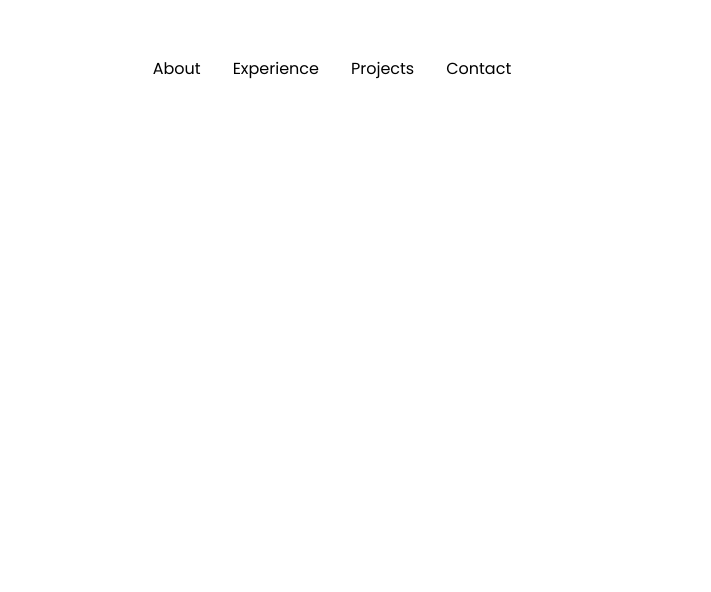
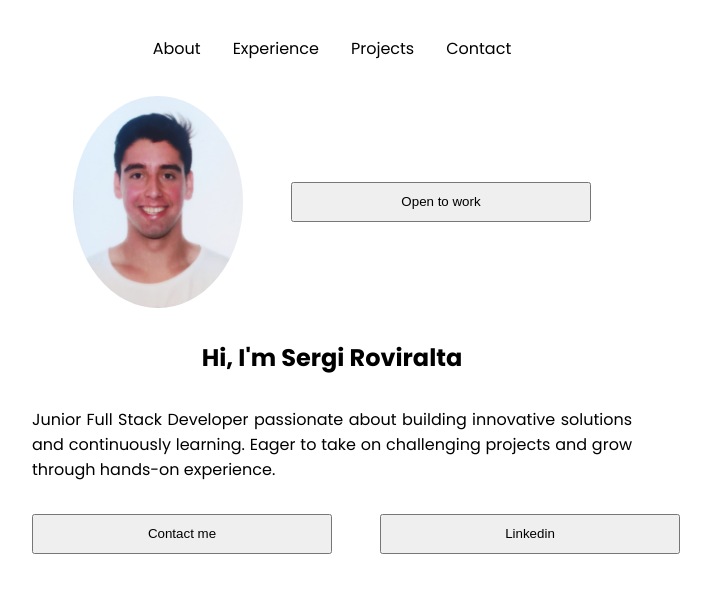
Before and after one commit to roviralta/my-portfolio, a React (Create React App) app: page / in a window 1280 px wide. Shown: the top 592 px of the page, without its empty margins (308-1019 px from the left). Built offline with nearby package versions, Linux system fonts and the light colour scheme.

Commit message:
navbar completed and start about section

```diff
--- a/package.json
+++ b/package.json
@@ -8,6 +8,7 @@
     "@testing-library/user-event": "^13.5.0",
     "react": "^18.3.1",
     "react-dom": "^18.3.1",
+    "react-icons": "^5.3.0",
     "react-scripts": "5.0.1",
     "web-vitals": "^2.1.4"
   },
--- a/src/App.js
+++ b/src/App.js
@@ -1,6 +1,12 @@
 import NavBar from './components/NavBar'
+import Profile from './components/Profile'
 
 function App() {
-	return <NavBar></NavBar>
+	return (
+		<>
+			<NavBar></NavBar>
+			<Profile></Profile>
+		</>
+	)
 }
 export default App
--- a/src/components/NavBar.js
+++ b/src/components/NavBar.js
@@ -3,6 +3,7 @@ import '../styles/navbar.css'
 
 const NavBar = () => {
 	return (
+		<>
 			<header>
 				<nav className='navbar'>
 					<ul className='nav-links'>
@@ -21,6 +22,7 @@ const NavBar = () => {
 					</ul>
 				</nav>
 			</header>
+		</>
 	)
 }
 
--- /dev/null
+++ b/src/components/Profile.js
@@ -0,0 +1,32 @@
+import React from 'react'
+import '../styles/profile.css'
+import profile from '../assets/1651657926797 - Copy.jpg'
+
+const Profile = () => {
+	return (
+		<section>
+			<div id='about'>
+				<div className='image'>
+					<img id='logo' alt='Here I am' src={profile}></img>
+					<button className='work'>Open to work</button>
+				</div>
+
+				<div className='title'>
+					<h1>Hi, I'm Sergi Roviralta</h1>
+					<p className='text'>
+						Junior Full Stack Developer passionate about building
+						innovative solutions and continuously learning. Eager to
+						take on challenging projects and grow through hands-on
+						experience.
+					</p>
+				</div>
+				<div className='buttons'>
+					<button className='work'>Contact me</button>
+					<button className='work'>Linkedin</button>
+				</div>
+			</div>
+		</section>
+	)
+}
+
+export default Profile
--- a/src/styles/navbar.css
+++ b/src/styles/navbar.css
@@ -2,7 +2,7 @@
 	display: flex;
 	justify-content: center;
 	align-items: center;
-	height: 17vh;
+	height: 12vh;
 }
 
 .nav-links {
@@ -10,6 +10,7 @@
 	gap: 2rem;
 	list-style: none;
 	flex-wrap: wrap;
+	font-size: 1rem;
 }
 
 .nav-links a {
--- /dev/null
+++ b/src/styles/profile.css
@@ -0,0 +1,39 @@
+#logo {
+	width: 170px;
+	border-radius: 50%;
+}
+
+.image {
+	margin: 0 2rem;
+	display: flex;
+	justify-content: center;
+	align-items: center;
+}
+
+.work {
+	width: 300px;
+	height: 40px;
+	margin-left: 3rem;
+}
+
+.title {
+	margin-top: 2rem;
+	display: flex;
+	flex-direction: column;
+	justify-content: center;
+	align-items: center;
+}
+
+.text {
+	margin-top: 2rem;
+	max-width: 600px;
+	text-align: justify;
+	margin: 2rem 2rem 0 2rem;
+}
+
+.buttons {
+	margin: 2rem 2rem 0 2rem;
+	display: flex;
+	justify-content: center;
+	align-items: center;
+}
```
Also changed, not shown: src/assets/1651657926797 - Copy.jpg (added), 1 other file (tests, documents, lock files or other folders). Lines whose indentation alone changed are shown as unchanged.
